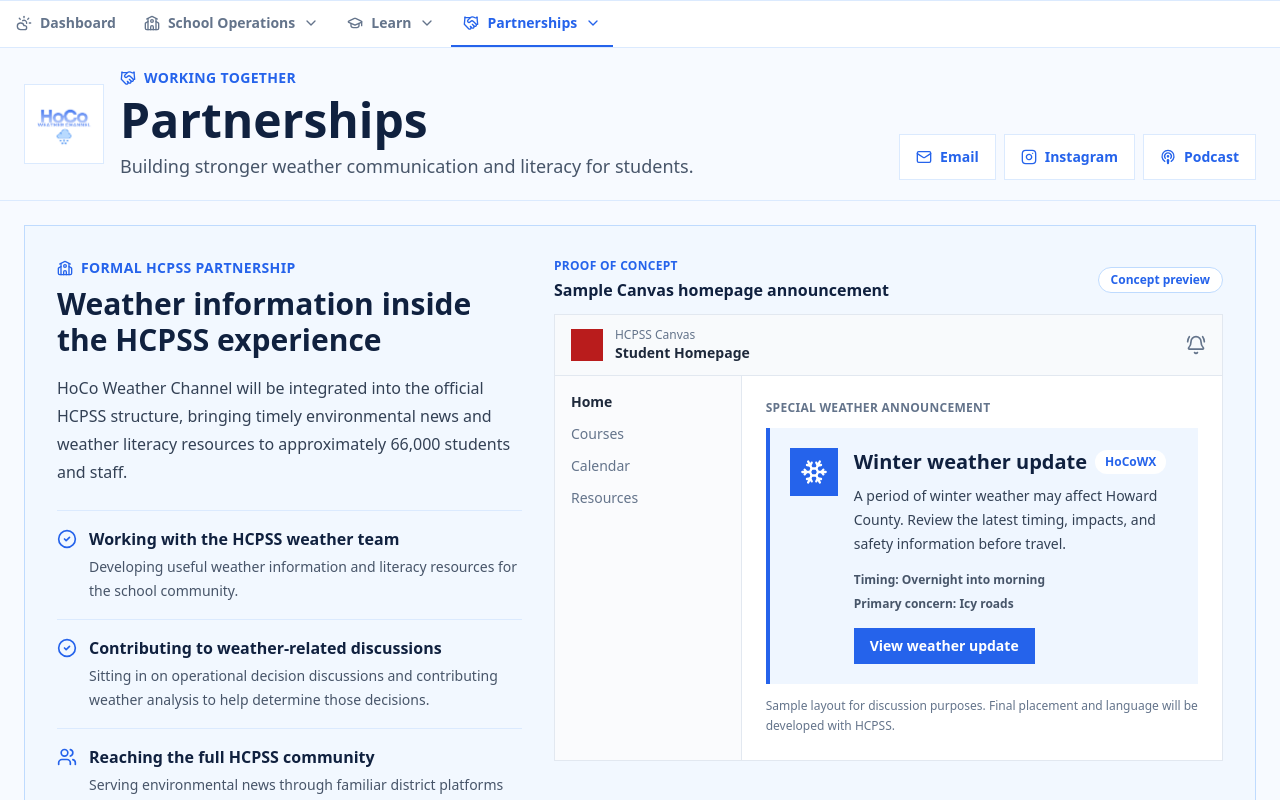
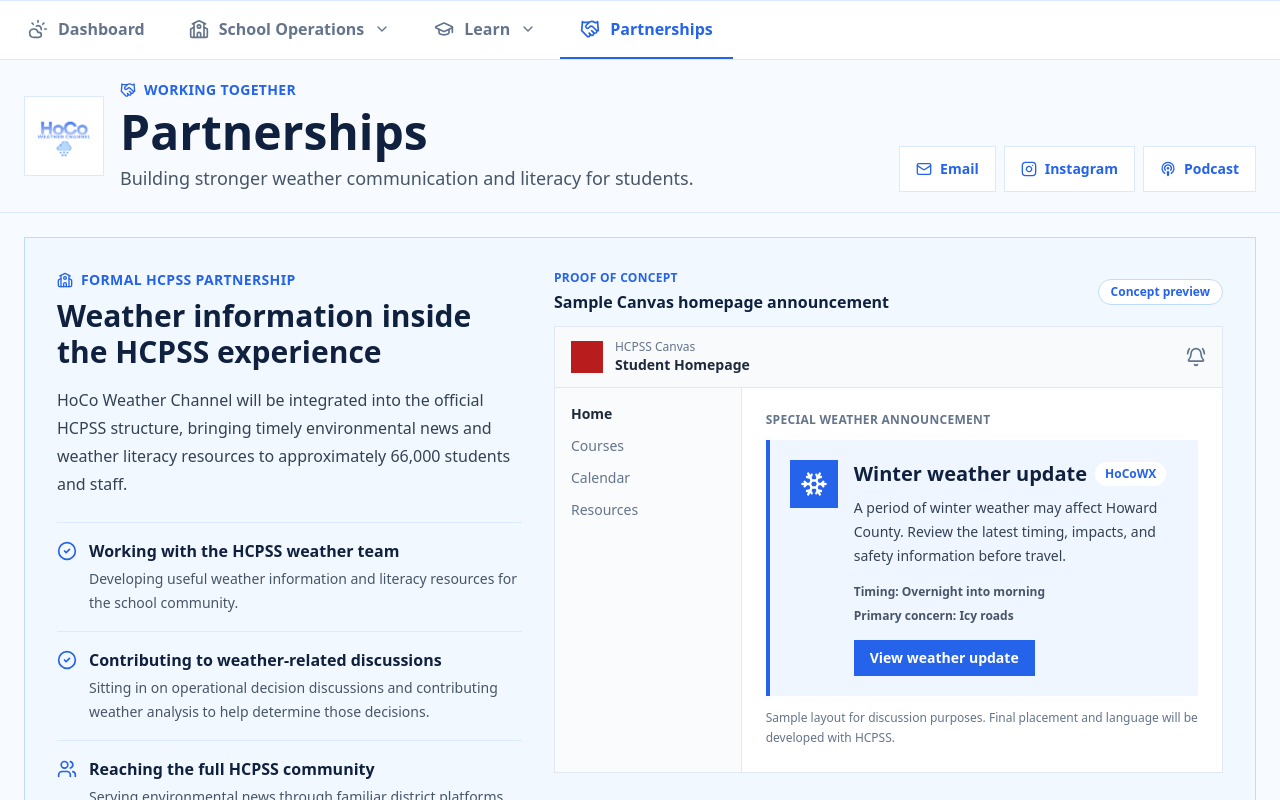
Before and after one commit to davidliu-2008/HoCoWX, a Next.js app: page /partnerships in a window 1280 px wide. Shown: the top 800 px of the page. Built offline with nearby package versions, Linux system fonts and the light colour scheme.

Commit message:
Simplify partnership navigation

```diff
--- a/app/partnerships/page.tsx
+++ b/app/partnerships/page.tsx
@@ -7,14 +7,7 @@ export const metadata = {
   description: "HoCo Weather Channel partnerships supporting student weather literacy and communication."
 };
 
-export default async function PartnershipsPage({
-  searchParams
-}: {
-  searchParams: Promise<{ partner?: string }>;
-}) {
-  const params = await searchParams;
-  const selected = params.partner === "capital-weather" ? "capital-weather" : "hcpss";
-
+export default function PartnershipsPage() {
   return (
     <main className="min-h-screen w-full pb-6">
       <PageTabs active="partnerships" />
@@ -35,7 +28,7 @@ export default async function PartnershipsPage({
         </div>
       </header>
 
-      <PartnershipSelector selected={selected} />
+      <PartnershipSelector />
     </main>
   );
 }
--- a/components/PageTabs.tsx
+++ b/components/PageTabs.tsx
@@ -6,28 +6,28 @@ type Tab = "dashboard" | "maryland" | "interview" | "instagram" | "student-polls
 export function PageTabs({ active }: { active: Tab }) {
   const itemClass = (isActive: boolean) =>
     [
-      "inline-flex shrink-0 items-center justify-center gap-2 border-b-2 px-3 py-3 text-sm font-bold transition",
+      "inline-flex shrink-0 items-center justify-center gap-2.5 border-b-2 px-4 py-4 text-base font-bold transition sm:px-5",
       isActive
         ? "border-bay text-bay"
         : "border-transparent text-slate-500 hover:border-blue-200 hover:text-bay"
     ].join(" ");
-  const menuLinkClass = "flex items-center gap-3 px-4 py-3 text-sm font-semibold text-slate-700 transition hover:bg-blue-50 hover:text-bay";
+  const menuLinkClass = "flex items-center gap-3 px-5 py-4 text-base font-semibold text-slate-700 transition hover:bg-blue-50 hover:text-bay";
   const operationsActive = active === "maryland" || active === "interview";
   const learningActive = active === "instagram" || active === "student-polls" || active === "literacy";
 
   return (
-    <nav className="relative z-40 flex flex-wrap gap-1 overflow-visible border-y border-blue-100 bg-white/90 px-1" aria-label="Main sections">
+    <nav className="relative z-40 flex flex-wrap gap-1 overflow-visible border-y border-blue-100 bg-white/90 px-2" aria-label="Main sections">
       <Link href="/" className={itemClass(active === "dashboard")}>
-        <CloudSun className="h-4 w-4" />
+        <CloudSun className="h-5 w-5" />
         Dashboard
       </Link>
 
       <div className="group relative">
-        <button type="button" aria-haspopup="menu" className={itemClass(operationsActive)}>
-          <School className="h-4 w-4" />
+        <span className={`${itemClass(operationsActive)} cursor-default`}>
+          <School className="h-5 w-5" />
           School Operations
           <ChevronDown className="h-4 w-4 transition group-hover:rotate-180 group-focus-within:rotate-180" />
-        </button>
+        </span>
         <div role="menu" className="pointer-events-none invisible absolute left-0 top-full z-50 min-w-64 translate-y-1 border border-blue-100 bg-white p-1 opacity-0 shadow-lg transition duration-150 group-hover:pointer-events-auto group-hover:visible group-hover:translate-y-0 group-hover:opacity-100 group-focus-within:pointer-events-auto group-focus-within:visible group-focus-within:translate-y-0 group-focus-within:opacity-100">
           <Link href="/maryland-status" className={menuLinkClass}>
             <MapPinned className="h-4 w-4 text-bay" /> Maryland Status
@@ -39,11 +39,11 @@ export function PageTabs({ active }: { active: Tab }) {
       </div>
 
       <div className="group relative">
-        <button type="button" aria-haspopup="menu" className={itemClass(learningActive)}>
-          <GraduationCap className="h-4 w-4" />
+        <span className={`${itemClass(learningActive)} cursor-default`}>
+          <GraduationCap className="h-5 w-5" />
           Learn
           <ChevronDown className="h-4 w-4 transition group-hover:rotate-180 group-focus-within:rotate-180" />
-        </button>
+        </span>
         <div role="menu" className="pointer-events-none invisible absolute left-0 top-full z-50 min-w-64 translate-y-1 border border-blue-100 bg-white p-1 opacity-0 shadow-lg transition duration-150 group-hover:pointer-events-auto group-hover:visible group-hover:translate-y-0 group-hover:opacity-100 group-focus-within:pointer-events-auto group-focus-within:visible group-focus-within:translate-y-0 group-focus-within:opacity-100">
           <Link href="/instagram" className={menuLinkClass}>
             <Instagram className="h-4 w-4 text-bay" /> Weather Insights
@@ -57,21 +57,10 @@ export function PageTabs({ active }: { active: Tab }) {
         </div>
       </div>
 
-      <div className="group relative">
-        <button type="button" aria-haspopup="menu" className={itemClass(active === "partnerships")}>
-          <Handshake className="h-4 w-4" />
-          Partnerships
-          <ChevronDown className="h-4 w-4 transition group-hover:rotate-180 group-focus-within:rotate-180" />
-        </button>
-        <div role="menu" className="pointer-events-none invisible absolute right-0 top-full z-50 min-w-64 translate-y-1 border border-blue-100 bg-white p-1 opacity-0 shadow-lg transition duration-150 group-hover:pointer-events-auto group-hover:visible group-hover:translate-y-0 group-hover:opacity-100 group-focus-within:pointer-events-auto group-focus-within:visible group-focus-within:translate-y-0 group-focus-within:opacity-100">
-          <Link href="/partnerships?partner=hcpss" className={menuLinkClass}>
-            <School className="h-4 w-4 text-bay" /> Howard County Public Schools
-          </Link>
-          <Link href="/partnerships?partner=capital-weather" className={`${menuLinkClass} border-t border-blue-50`}>
-            <CloudSun className="h-4 w-4 text-bay" /> Capital Weather Gang
-          </Link>
-        </div>
-      </div>
+      <Link href="/partnerships" className={itemClass(active === "partnerships")}>
+        <Handshake className="h-5 w-5" />
+        Partnerships
+      </Link>
     </nav>
   );
 }
--- a/components/PartnershipSelector.tsx
+++ b/components/PartnershipSelector.tsx
@@ -1,11 +1,9 @@
-import { BellRing, CheckCircle2, CloudSun, School, Snowflake, Users } from "lucide-react";
+import { BellRing, CheckCircle2, School, Snowflake, Users } from "lucide-react";
 
-type Partnership = "hcpss" | "capital-weather";
-
-export function PartnershipSelector({ selected }: { selected: Partnership }) {
+export function PartnershipSelector() {
   return (
     <div className="px-4 py-5 sm:px-6 sm:py-6">
-      {selected === "hcpss" ? <HcpssPartnership /> : <CapitalWeatherPartnership />}
+      <HcpssPartnership />
     </div>
   );
 }
@@ -53,29 +51,6 @@ function HcpssPartnership() {
   );
 }
 
-function CapitalWeatherPartnership() {
-  return (
-    <section className="overflow-hidden border border-blue-200 bg-white">
-      <div className="grid lg:grid-cols-[0.42fr_0.58fr]">
-        <div className="bg-navy p-6 text-white sm:p-8">
-          <CloudSun className="h-8 w-8 text-blue-200" />
-          <p className="mt-6 text-sm font-semibold uppercase tracking-wide text-blue-200">Capital Weather Partnership</p>
-          <h2 className="mt-2 text-3xl font-bold">Connecting students with regional weather expertise</h2>
-        </div>
-        <div className="p-6 sm:p-8 lg:p-10">
-          <p className="text-sm font-semibold uppercase tracking-wide text-bay">Capital Weather Gang</p>
-          <h3 className="mt-2 text-2xl font-bold text-ink">Weather communication beyond Howard County</h3>
-          <p className="mt-4 max-w-3xl text-base leading-8 text-slate-700">HoCo Weather Channel is developing a partnership with Jason Samenow and Capital Weather Gang to expand student weather literacy, strengthen regional weather communication, and explore opportunities for collaboration.</p>
-          <div className="mt-6 border-l-4 border-bay bg-blue-50 px-5 py-4">
-            <p className="font-bold text-ink">Collaboration in development</p>
-            <p className="mt-1 text-sm leading-6 text-slate-600">More information will be added as the partnership takes shape.</p>
-          </div>
-        </div>
-      </div>
-    </section>
-  );
-}
-
 function PartnershipPoint({ icon, title, children }: { icon: React.ReactNode; title: string; children: React.ReactNode }) {
   return (
     <div className="flex gap-3 py-4">
```
